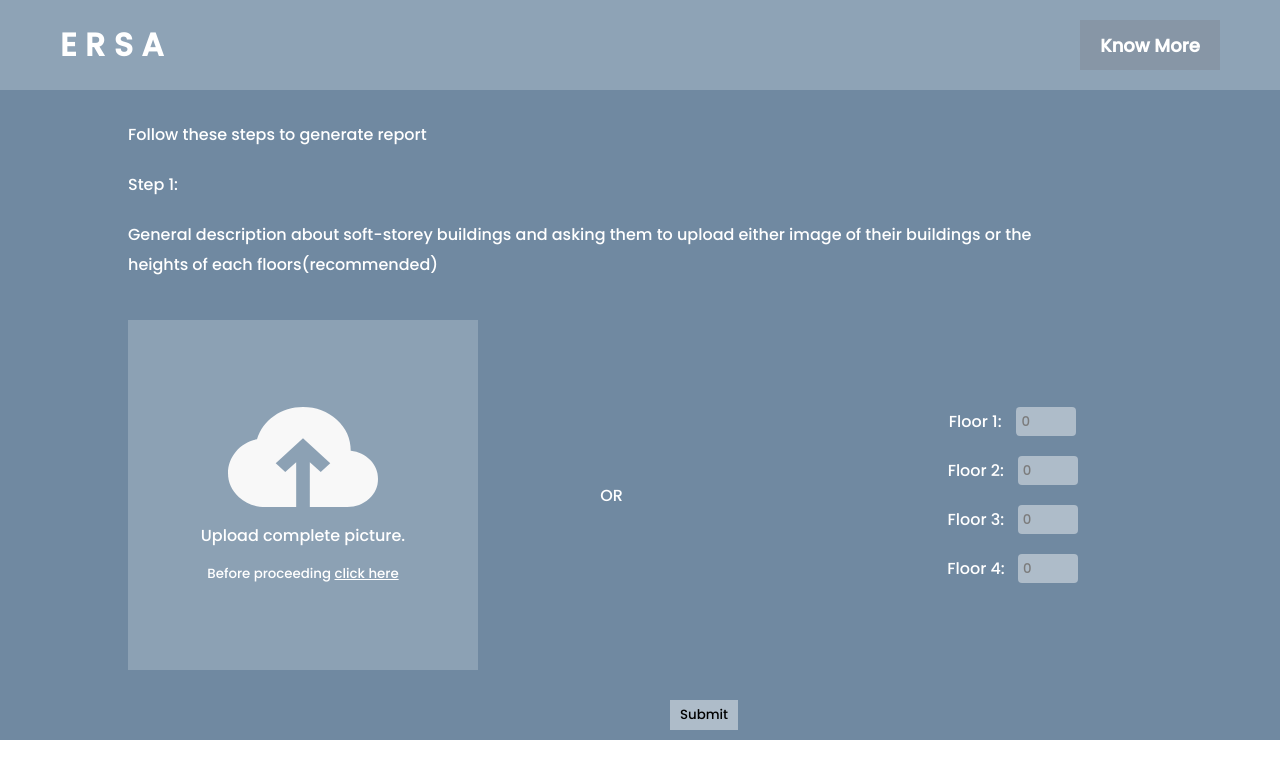
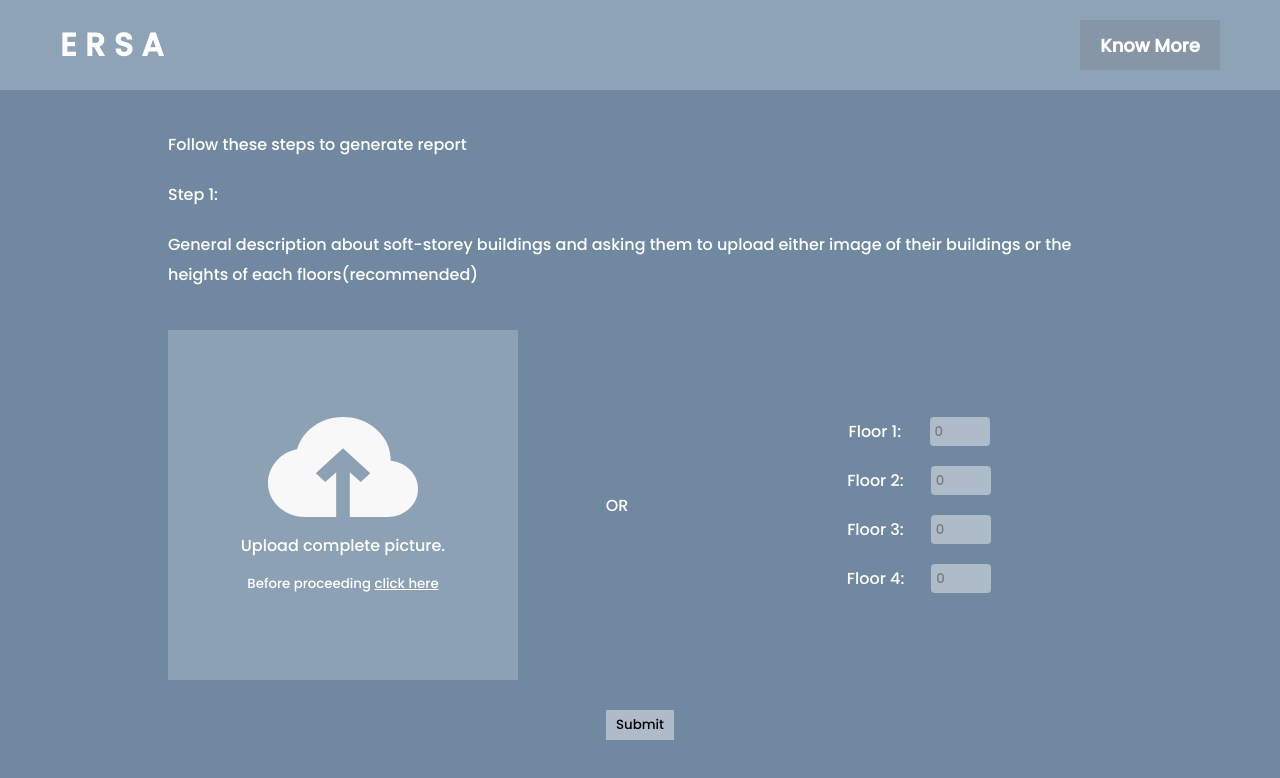
Before and after one commit to gdsc-jssstu/ERSA, a React (Vite) app in the folder frontend/ERSA-Fronted/: page /soft-story in a window 1280 px wide. Shown: the top 778 px of the page. Built offline with nearby package versions, Linux system fonts and the light colour scheme.

Commit message:
UI changes

```diff
--- a/frontend/ERSA-Fronted/src/components/Upload.css
+++ b/frontend/ERSA-Fronted/src/components/Upload.css
@@ -2,23 +2,25 @@
 
     font-weight: 500;
     background-color: #7089a1;
-   height: max-content;
+   min-height: 100vh;
 }
 .softstory--container{
    display: flex;
    flex-direction: column;
+   align-items: center;
    top:7%;
-   margin-left:10%;
+   padding: 10px 50px;
 }
 
 .desc{
     max-width: 80%;
 }
 .upload--container{
+    width: 80%;
     display: flex;
     align-items: center;
-    justify-content: space-between;
-    padding: 10px 0;
+    justify-content:center;
+    padding: 10px 0px;
     margin-bottom: 20px;
 }
 .upload--img{
@@ -46,6 +48,7 @@ justify-content: center;
 }
 
 .floor--details{
+    width: 100%;
     display: flex;
     flex-direction: column;
     padding: 10px 5px;
@@ -54,7 +57,7 @@ justify-content: center;
 }
 .floor--input{
     margin: 10px 0;
-    width: 30%;
+    width: 50%;
     display: flex;
     justify-content:space-evenly;
     align-items: center;
@@ -76,7 +79,7 @@ justify-content: center;
 .input--form:focus{
     outline:2px solid rgb(57, 81, 90);
 }
-button{ transition: all .2s ease-in-out; padding: 5px 10px;   cursor: pointer; background-color: #AEBCC9; border: none; font-family: 'Poppins'; }
+button{ transition: all .2s ease-in-out; padding: 5px 10px;  cursor: pointer; background-color: #AEBCC9; border: none; font-family: 'Poppins'; }
 button:hover{
     transform: scale(1.1);
 }
--- a/frontend/ERSA-Fronted/src/components/Upload.jsx
+++ b/frontend/ERSA-Fronted/src/components/Upload.jsx
@@ -90,7 +90,14 @@ export default function Upload() {
             </div>
           </div>
         </div>
-        <div style={{ textAlign: "Center", marginBottom: "10px" }}>
+        <div
+          style={{
+            display: "flex",
+            justifyContent: "center",
+            textAlign: "Center",
+            marginBottom: "10px",
+          }}
+        >
           <button onClick={handleSubmit}>Submit</button>
         </div>
       </div>
```
